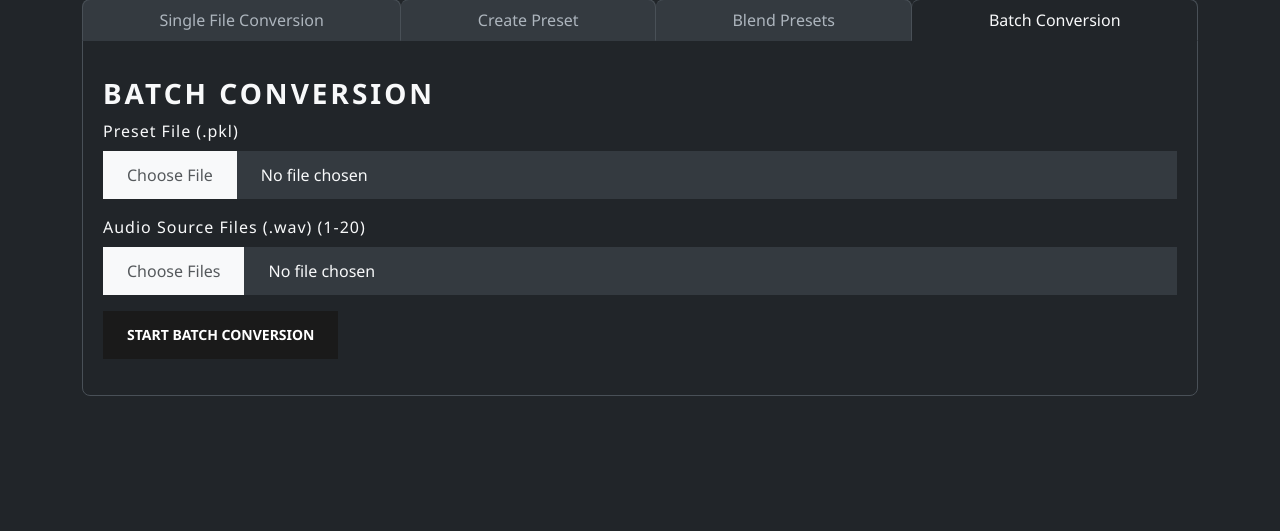
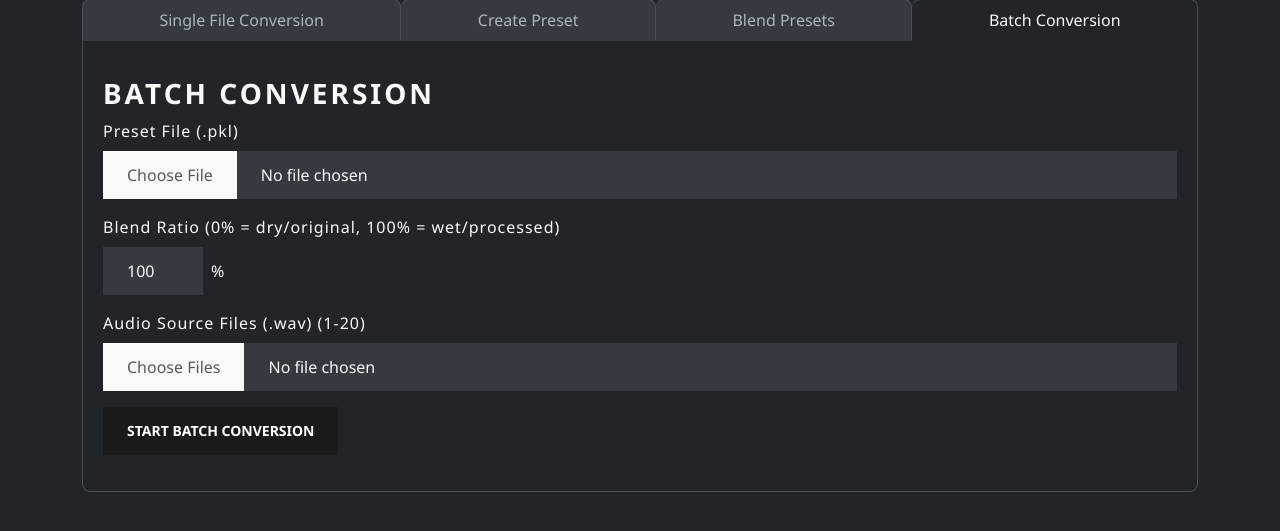
Before and after one commit to jasper046/matchering_webapp, a FastAPI app: page / in a window 1280 px wide, after a click on "Batch Conversion". Shown: the part 133-664 px from the top of the page. Run offline with FastAPI, Linux system fonts and the light colour scheme; parts of the project's set-up code (start-up, migrations or seed data) failed here and were passed over.

Commit message:
Fixed batch processing and added blend ratio

```diff
--- a/app/main.py
+++ b/app/main.py
@@ -170,7 +170,8 @@ async def blend_and_save(
 async def process_batch(
     background_tasks: BackgroundTasks,
     preset_file: UploadFile = File(...),
-    target_files: List[UploadFile] = File(...)
+    target_files: List[UploadFile] = File(...),
+    blend_ratio: float = Form(1.0)
 ):
     if not (1 <= len(target_files) <= 20):
         raise HTTPException(status_code=400, detail="Please upload between 1 and 20 target files.")
@@ -193,22 +194,65 @@ async def process_batch(
         _run_batch_processing,
         batch_id,
         preset_temp_path,
-        target_file_paths
+        target_file_paths,
+        blend_ratio
     )
 
     return {"message": "Batch processing started", "batch_id": batch_id}
 
-async def _run_batch_processing(batch_id: str, preset_path: str, target_paths: List[str]):
+def _run_batch_processing(batch_id: str, preset_path: str, target_paths: List[str], blend_ratio: float):
     try:
         for i, target_path in enumerate(target_paths):
-            output_filename = f"batch_processed_{uuid.uuid4()}.wav"
-            output_path = os.path.join(OUTPUT_DIR, output_filename)
+            if blend_ratio == 1.0:
+                # Full processing (100% wet)
+                output_filename = f"batch_processed_{uuid.uuid4()}.wav"
+                output_path = os.path.join(OUTPUT_DIR, output_filename)
 
-            mg.process_with_preset(
-                target=target_path,
-                preset_path=preset_path,
-                results=[mg.pcm24(output_path)]
-            )
+                mg.process_with_preset(
+                    target=target_path,
+                    preset_path=preset_path,
+                    results=[mg.pcm24(output_path)]
+                )
+            else:
+                # Blended processing
+                processed_filename = f"batch_temp_{uuid.uuid4()}.wav"
+                processed_path = os.path.join(OUTPUT_DIR, processed_filename)
+
+                # Process the file first
+                mg.process_with_preset(
+                    target=target_path,
+                    preset_path=preset_path,
+                    results=[mg.pcm24(processed_path)]
+                )
+
+                # Then blend original and processed
+                original_audio, sr_orig = sf.read(target_path)
+                processed_audio, sr_proc = sf.read(processed_path)
+
+                # Ensure both arrays have the same number of channels
+                if original_audio.ndim == 1:
+                    original_audio = np.expand_dims(original_audio, axis=1)
+                if processed_audio.ndim == 1:
+                    processed_audio = np.expand_dims(processed_audio, axis=1)
+
+                # Pad the shorter audio with zeros to match the length of the longer one
+                max_len = max(len(original_audio), len(processed_audio))
+                if len(original_audio) < max_len:
+                    original_audio = np.pad(original_audio, ((0, max_len - len(original_audio)), (0,0)), 'constant')
+                elif len(processed_audio) < max_len:
+                    processed_audio = np.pad(processed_audio, ((0, max_len - len(processed_audio)), (0,0)), 'constant')
+
+                # Blend the audio
+                blended_audio = (original_audio * (1 - blend_ratio)) + (processed_audio * blend_ratio)
+
+                # Save the blended result
+                output_filename = f"batch_blended_{uuid.uuid4()}.wav"
+                output_path = os.path.join(OUTPUT_DIR, output_filename)
+                sf.write(output_path, blended_audio, sr_orig)
+
+                # Clean up temporary processed file
+                os.remove(processed_path)
+
             batch_jobs[batch_id]["processed_count"] = i + 1
             batch_jobs[batch_id]["output_files"].append(output_path)
             os.remove(target_path) # Clean up processed target file
--- a/app/static/script.js
+++ b/app/static/script.js
@@ -660,6 +660,33 @@ document.addEventListener('DOMContentLoaded', () => {
     const totalCountSpan = document.getElementById('total-count');
     const progressBar = document.querySelector('.progress-bar');
     const batchOutputLinks = document.getElementById('batch-output-links');
+    const batchBlendRatio = document.getElementById('batch-blend-ratio');
+
+    // Add validation for batch blend ratio input
+    batchBlendRatio.addEventListener('input', function() {
+        // Remove any non-numeric characters except for temporary input states
+        let value = this.value.replace(/[^0-9]/g, '');
+
+        // Convert to number and clamp between 0-100
+        if (value !== '') {
+            let numValue = parseInt(value);
+            if (numValue < 0) numValue = 0;
+            if (numValue > 100) numValue = 100;
+            this.value = numValue;
+        }
+    });
+
+    // Also validate on blur to handle edge cases
+    batchBlendRatio.addEventListener('blur', function() {
+        if (this.value === '' || isNaN(this.value)) {
+            this.value = 100; // Default to 100 if invalid
+        } else {
+            let numValue = parseInt(this.value);
+            if (numValue < 0) numValue = 0;
+            if (numValue > 100) numValue = 100;
+            this.value = numValue;
+        }
+    });
 
     processBatchForm.addEventListener('submit', async (e) => {
         e.preventDefault();
@@ -669,6 +696,7 @@ document.addEventListener('DOMContentLoaded', () => {
 
         const formData = new FormData();
         formData.append('preset_file', document.getElementById('batch-preset-file').files[0]);
+        formData.append('blend_ratio', batchBlendRatio.value / 100); // Convert to 0-1 range
         const targetFiles = document.getElementById('batch-target-files').files;
         for (let i = 0; i < targetFiles.length; i++) {
             formData.append('target_files', targetFiles[i]);
--- a/app/templates/index.html
+++ b/app/templates/index.html
@@ -145,6 +145,13 @@
                             <input type="file" class="form-control" id="batch-preset-file" name="preset_file" accept=".pkl" required>
                         </div>
                         <div class="mb-3">
+                            <label for="batch-blend-ratio" class="form-label">Blend Ratio (0% = dry/original, 100% = wet/processed)</label>
+                            <div class="d-flex align-items-center gap-2">
+                                <input type="number" class="form-control" id="batch-blend-ratio" min="0" max="100" value="100" style="width: 100px;">
+                                <span class="text-light">%</span>
+                            </div>
+                        </div>
+                        <div class="mb-3">
                             <label for="batch-target-files" class="form-label">Audio Source Files (.wav) (1-20)</label>
                             <input type="file" class="form-control" id="batch-target-files" name="target_files" accept=".wav" multiple required>
                         </div>
```
